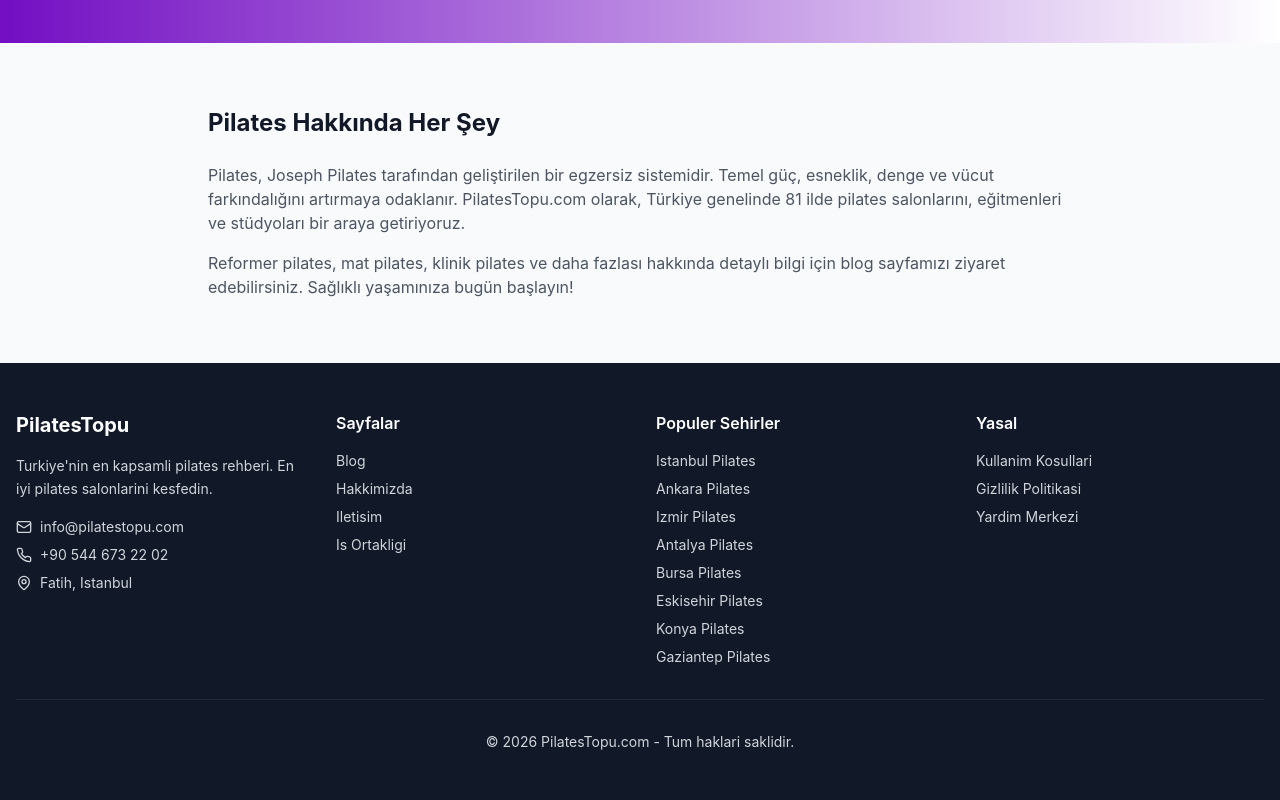
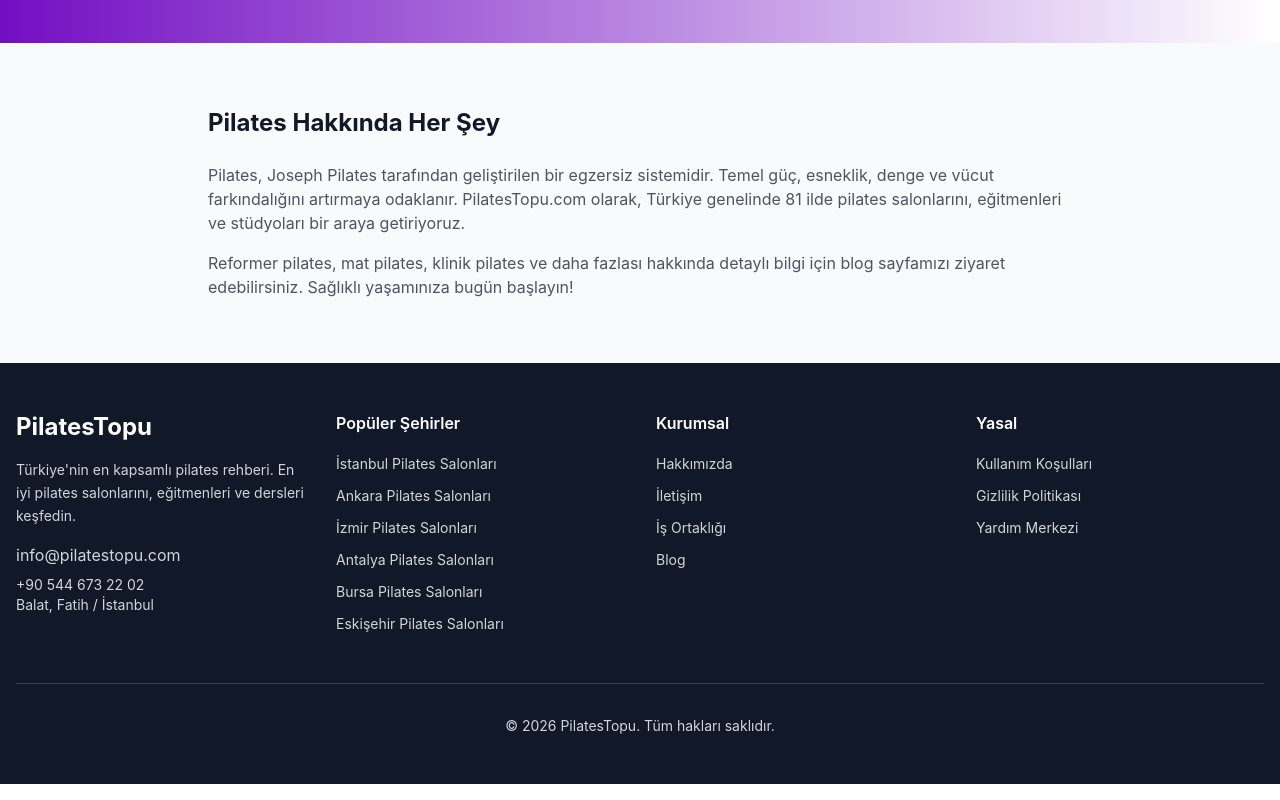
Before and after one commit to mistalyon/pilatestopu-next, a Next.js app: page / in a window 1280 px wide. Shown: the part 3209-4009 px from the top of the page. Built offline with nearby package versions, Linux system fonts and the light colour scheme.

Commit message:
faz1: Footer - Turkce karakterler, WP eslestirmesi

```diff
--- a/src/components/layout/Footer.tsx
+++ b/src/components/layout/Footer.tsx
@@ -1,66 +1,96 @@
 import Link from 'next/link';
-import { Mail, Phone, MapPin } from 'lucide-react';
 
 const popularCities = [
-  'istanbul', 'ankara', 'izmir', 'antalya', 'bursa', 'eskisehir',
-  'konya', 'gaziantep', 'adana', 'mersin', 'kayseri', 'samsun',
-  'trabzon', 'denizli', 'mugla',
+  { name: 'İstanbul', slug: 'istanbul' },
+  { name: 'Ankara', slug: 'ankara' },
+  { name: 'İzmir', slug: 'izmir' },
+  { name: 'Antalya', slug: 'antalya' },
+  { name: 'Bursa', slug: 'bursa' },
+  { name: 'Eskişehir', slug: 'eskisehir' },
 ];
+
+const footerLinks = {
+  kurumsal: [
+    { href: '/hakkimizda', label: 'Hakkımızda' },
+    { href: '/iletisim', label: 'İletişim' },
+    { href: '/is-ortakligi', label: 'İş Ortaklığı' },
+    { href: '/blog', label: 'Blog' },
+  ],
+  yasal: [
+    { href: '/kullanim-kosullari', label: 'Kullanım Koşulları' },
+    { href: '/gizlilik-politikasi', label: 'Gizlilik Politikası' },
+    { href: '/yardim-merkezi', label: 'Yardım Merkezi' },
+  ],
+};
 
 export default function Footer() {
   return (
     <footer className="bg-gray-900 text-gray-300">
       <div className="container mx-auto px-4 py-12">
-        <div className="grid grid-cols-1 md:grid-cols-2 lg:grid-cols-4 gap-8">
+        <div className="grid grid-cols-1 md:grid-cols-4 gap-8">
+          {/* Brand */}
           <div>
-            <h3 className="text-xl font-bold text-white mb-4">PilatesTopu</h3>
-            <p className="text-sm leading-relaxed mb-4">
-              Turkiye&apos;nin en kapsamli pilates rehberi. En iyi pilates salonlarini kesfedin.
+            <Link href="/" className="text-2xl font-bold text-white">
+              PilatesTopu
+            </Link>
+            <p className="mt-4 text-sm leading-relaxed">
+              Türkiye&apos;nin en kapsamlı pilates rehberi. En iyi pilates salonlarını, eğitmenleri ve dersleri keşfedin.
             </p>
-            <div className="flex flex-col gap-2 text-sm">
-              <a href="mailto:info@pilatestopu.com" className="flex items-center gap-2 hover:text-white">
-                <Mail size={16} /> info@pilatestopu.com
+            <div className="mt-4 flex gap-4">
+              <a href="mailto:info@pilatestopu.com" className="hover:text-white transition-colors">
+                info@pilatestopu.com
               </a>
-              <a href="tel:+905446732202" className="flex items-center gap-2 hover:text-white">
-                <Phone size={16} /> +90 544 673 22 02
-              </a>
-              <span className="flex items-center gap-2">
-                <MapPin size={16} /> Fatih, Istanbul
-              </span>
             </div>
+            <p className="mt-2 text-sm">+90 544 673 22 02</p>
+            <p className="text-sm">Balat, Fatih / İstanbul</p>
           </div>
+
+          {/* Popular Cities */}
           <div>
-            <h4 className="font-semibold text-white mb-4">Sayfalar</h4>
-            <ul className="space-y-2 text-sm">
-              <li><Link href="/blog" className="hover:text-white">Blog</Link></li>
-              <li><Link href="/hakkimizda" className="hover:text-white">Hakkimizda</Link></li>
-              <li><Link href="/iletisim" className="hover:text-white">Iletisim</Link></li>
-              <li><Link href="/is-ortakligi" className="hover:text-white">Is Ortakligi</Link></li>
-            </ul>
-          </div>
-          <div>
-            <h4 className="font-semibold text-white mb-4">Populer Sehirler</h4>
-            <ul className="space-y-2 text-sm">
-              {popularCities.slice(0, 8).map((city) => (
-                <li key={city}>
-                  <Link href={`/p-c/${city}-pilates`} className="hover:text-white capitalize">
-                    {city} Pilates
+            <h3 className="text-white font-semibold mb-4">Popüler Şehirler</h3>
+            <ul className="space-y-2">
+              {popularCities.map((city) => (
+                <li key={city.slug}>
+                  <Link href={`/p-c/${city.slug}`} className="text-sm hover:text-white transition-colors">
+                    {city.name} Pilates Salonları
                   </Link>
                 </li>
               ))}
             </ul>
           </div>
+
+          {/* Corporate */}
           <div>
-            <h4 className="font-semibold text-white mb-4">Yasal</h4>
-            <ul className="space-y-2 text-sm">
-              <li><Link href="/kullanim-kosullari" className="hover:text-white">Kullanim Kosullari</Link></li>
-              <li><Link href="/gizlilik-politikasi" className="hover:text-white">Gizlilik Politikasi</Link></li>
-              <li><Link href="/yardim-merkezi" className="hover:text-white">Yardim Merkezi</Link></li>
+            <h3 className="text-white font-semibold mb-4">Kurumsal</h3>
+            <ul className="space-y-2">
+              {footerLinks.kurumsal.map((link) => (
+                <li key={link.href}>
+                  <Link href={link.href} className="text-sm hover:text-white transition-colors">
+                    {link.label}
+                  </Link>
+                </li>
+              ))}
+            </ul>
+          </div>
+
+          {/* Legal */}
+          <div>
+            <h3 className="text-white font-semibold mb-4">Yasal</h3>
+            <ul className="space-y-2">
+              {footerLinks.yasal.map((link) => (
+                <li key={link.href}>
+                  <Link href={link.href} className="text-sm hover:text-white transition-colors">
+                    {link.label}
+                  </Link>
+                </li>
+              ))}
             </ul>
           </div>
         </div>
-        <div className="border-t border-gray-800 mt-8 pt-8 text-center text-sm">
-          <p>&copy; {new Date().getFullYear()} PilatesTopu.com - Tum haklari saklidir.</p>
+
+        {/* Bottom */}
+        <div className="mt-12 pt-8 border-t border-gray-700 text-center text-sm">
+          <p>&copy; {new Date().getFullYear()} PilatesTopu. Tüm hakları saklıdır.</p>
         </div>
       </div>
     </footer>
```
